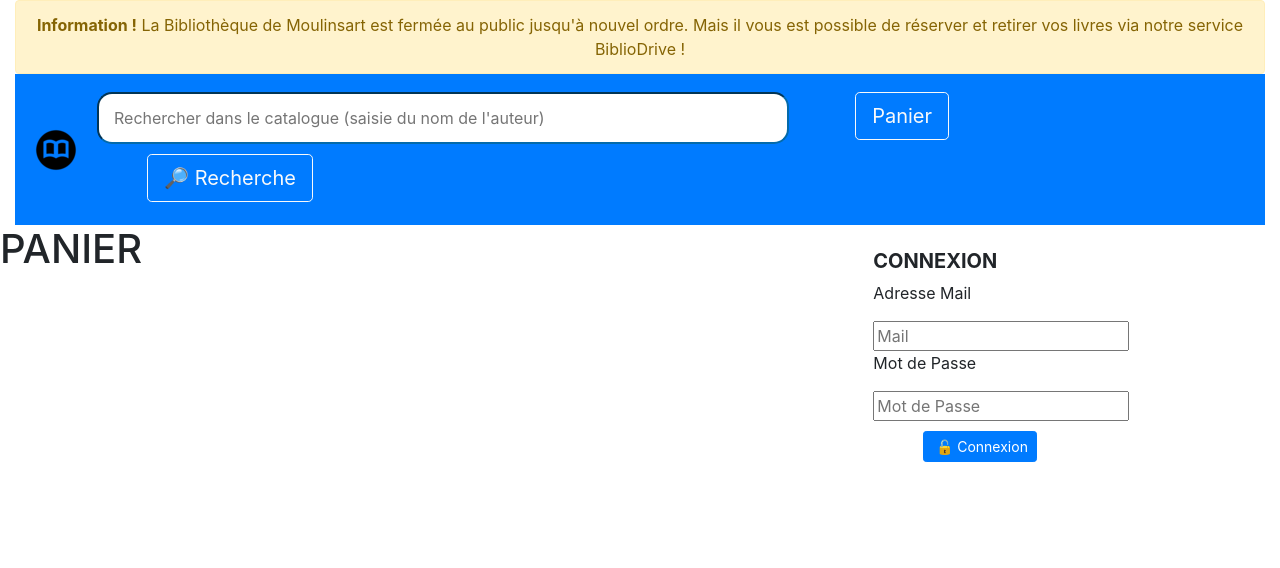
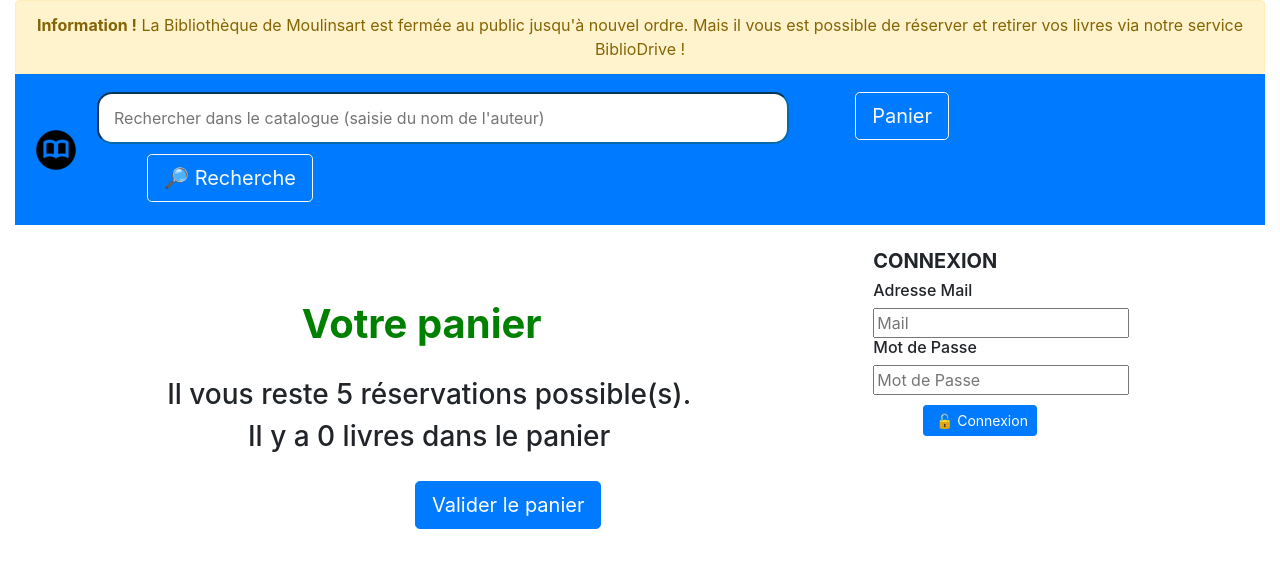
Before and after one commit to ahymery/projet-bibliodrive, a PHP site: page /projet-bibliodrive/panier.php in a window 1280 px wide. Shown: the top 568 px of the page. Run offline with PHP 8.4, Linux system fonts and the light colour scheme; data comes from the database, SQL or seed files in the repository.

Commit message:
AFFICHAGE PANIER

```diff
--- a/authentification.php
+++ b/authentification.php
@@ -12,9 +12,9 @@
 <body>
       <form method="post">
         <br><h5><strong>CONNEXION</strong></h5>
-        <p>Adresse Mail</p>
+        <h6>Adresse Mail</h6>
         <input type="email" name="mel" placeholder="Mail">
-        <p>Mot de Passe</p>
+        <h6>Mot de Passe</h6>
         <input type="password" name="motdepasse" placeholder="Mot de Passe">
         <br><input type="submit" name="btn-connexion" class="btn btn-primary btn-sm" value=" &#128275 Connexion"></input>
     </form>
--- a/carousel.php
+++ b/carousel.php
@@ -42,7 +42,7 @@
   <a class="carousel-control-prev" href="#livres" data-slide="prev" style="background: black; margin-left: 15px;">
     <span class="carousel-control-prev-icon"></span>
   </a>
-  <a class="carousel-control-next" href="#livres" data-slide="next" style="background: black; margin-right: 250px;">
+  <a class="carousel-control-next" href="#livres" data-slide="next" style="background: black; margin-right: 10px;">
     <span class="carousel-control-next-icon"></span>
   </a>
 </div>
--- a/detail.php
+++ b/detail.php
@@ -44,7 +44,7 @@
 
       if($_SESSION){
         echo '<form method="POST">';
-        echo '<input type="submit" name="btn-ajoutpanier" class="btn btn-outline-primary btn-lg" value="Ajouter au panier"></input>';
+        echo '<input type="submit" name="btn-ajoutpanier" class="btn btn-primary btn-lg" value="Ajouter au panier"></input>';
         echo '</form>';
       }else{
         echo '<h4>Veuillez vous connecter pour emprunter un livre.</h4  >';
--- a/panier.php
+++ b/panier.php
@@ -26,9 +26,39 @@
 
    <div class="row">
     <div class="col-md-8">
-   <h1 id='panier'>PANIER</h1>
+   <h1 id='panier'>Votre panier</h1>
    <?php
-         echo ''
+         /* Récupération du nom, prénom de l'auteur
+            ainsi que de l'année de parution du livre */
+          require_once('connexion.php');
+
+         $stmt = $connexion->prepare("SELECT auteur.nom, auteur.prenom, livre.anneeparution FROM livre
+        INNER JOIN auteur ON auteur.noauteur = livre.noauteur");
+        $stmt->setFetchMode(PDO::FETCH_OBJ);
+        $stmt->execute();
+        // Affichage du panier
+
+        if($enregistrement = $stmt->fetch()){
+
+          $nb_livresempruntés = count($_SESSION['panier']);
+          $nb_emprunts = (5 - $nb_livresempruntés);
+          echo '<h3 id="reste">Il vous reste ', $nb_emprunts ,' réservations possible(s).</h3>';
+          for ($id =0 ;$id < $nb_livresempruntés; $id++){
+            echo '<form method="POST">';
+            echo '<p id="contenupanier">', $enregistrement->nom ,' ', $enregistrement->prenom ,' - ', $_SESSION['panier'][$id] ,' (', $enregistrement->anneeparution ,')';
+            echo '<input type="submit" id="contenupanier" name="annuler" class="btn btn-primary btn-sm" value="Annuler la réservation">';
+            echo '</form></p>';
+          }
+          echo '<h3 id="emprunts">Il y a ', $nb_livresempruntés ,' livres dans le panier<h3>';
+          echo '<form method="POST">';
+          echo '<input type="submit" name="valider" class="btn btn-primary btn-lg" value="Valider le panier">';
+          echo '</form>';
+        }
+
+         // Requête permettant d'ajouter le contenu du panier dans la table 'emprunter"
+
+
+
      ?>
   </div>
   <div class="col-md-4">
--- a/style.css
+++ b/style.css
@@ -63,7 +63,7 @@ input[name="btn-panier"]{
 
 
  input[name=btn-deco]{
-margin-left: 240px !important;
+margin-left: 180px !important;
 margin-top: 0 !important;
 }
 
@@ -118,7 +118,8 @@ h2{
 }
 #resume {
     text-align: center;
-    margin-right: 420px;
+    margin-right: 250px;
+    padding-left: 100px;
     margin-bottom: 25px;
 }
 
@@ -134,3 +135,34 @@ h2{
  #client{
   margin-right: 50px;
  }
+
+ h3 {
+  margin-left: 15px;
+ }
+
+ #panier{
+  text-align: center;
+  font-weight: 700;
+  color: green;
+  margin-top: 75px;
+  margin-bottom: 30px;
+
+ }
+
+#reste, #emprunts{
+  text-align: center;
+ }
+
+  input[name = valider] {
+    margin-left: 400px !important;
+    margin-top: 20px !important;
+ }
+
+ input[name = annuler]{
+  margin-bottom: 5px;
+
+ }
+
+ #contenupanier {
+  margin-left: 300px;
+}
```
